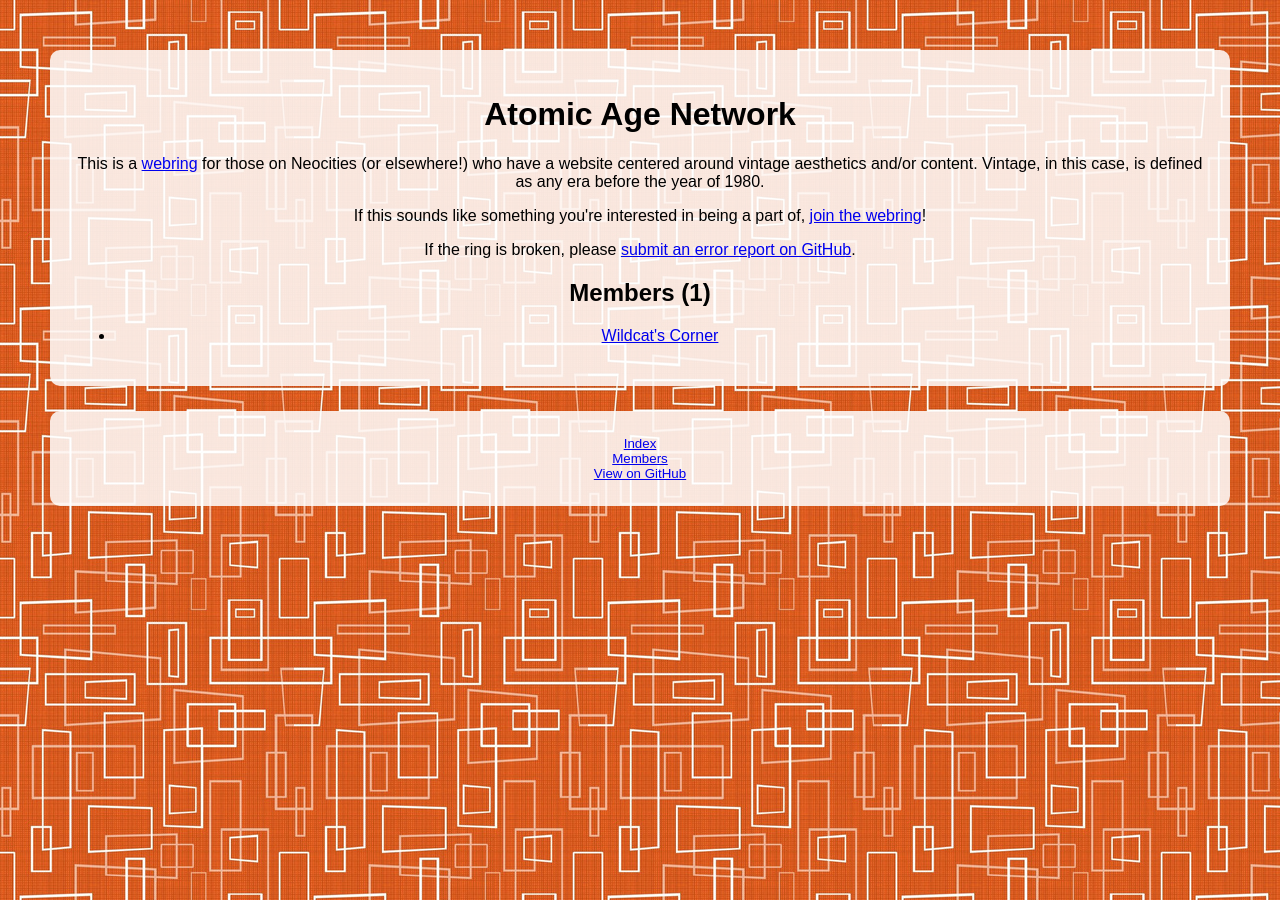
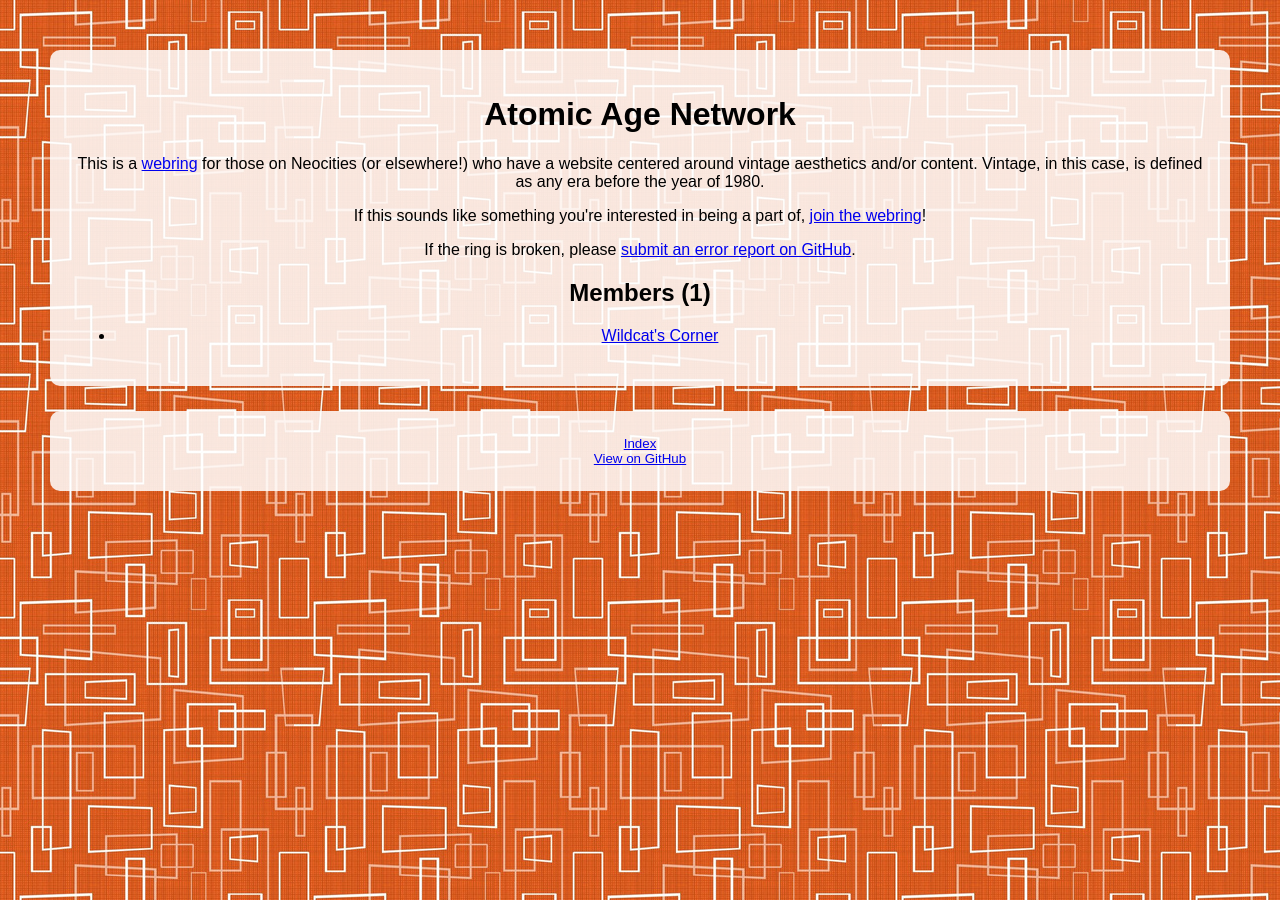
Before and after one commit to AstroWildcat/atomic-age-network, a Jekyll site: the page built from index.md, in a window 1280 px wide. Built offline with Jekyll 4.4.1, drawn with Linux system fonts in a browser that asks for light colours.

Commit message:
Update html.html

```diff
--- a/_layouts/html.html
+++ b/_layouts/html.html
@@ -13,6 +13,5 @@
 </main>
 <div class="box"><footer><nav>
 <a href={{'/'|relative_url}}>Index</a><br>
-  <a href={{'/'|relative_url}}>Members</a><br>
 <a href={{site.github_repo_url}}>View on GitHub</a>
   </nav></footer></div>
```
